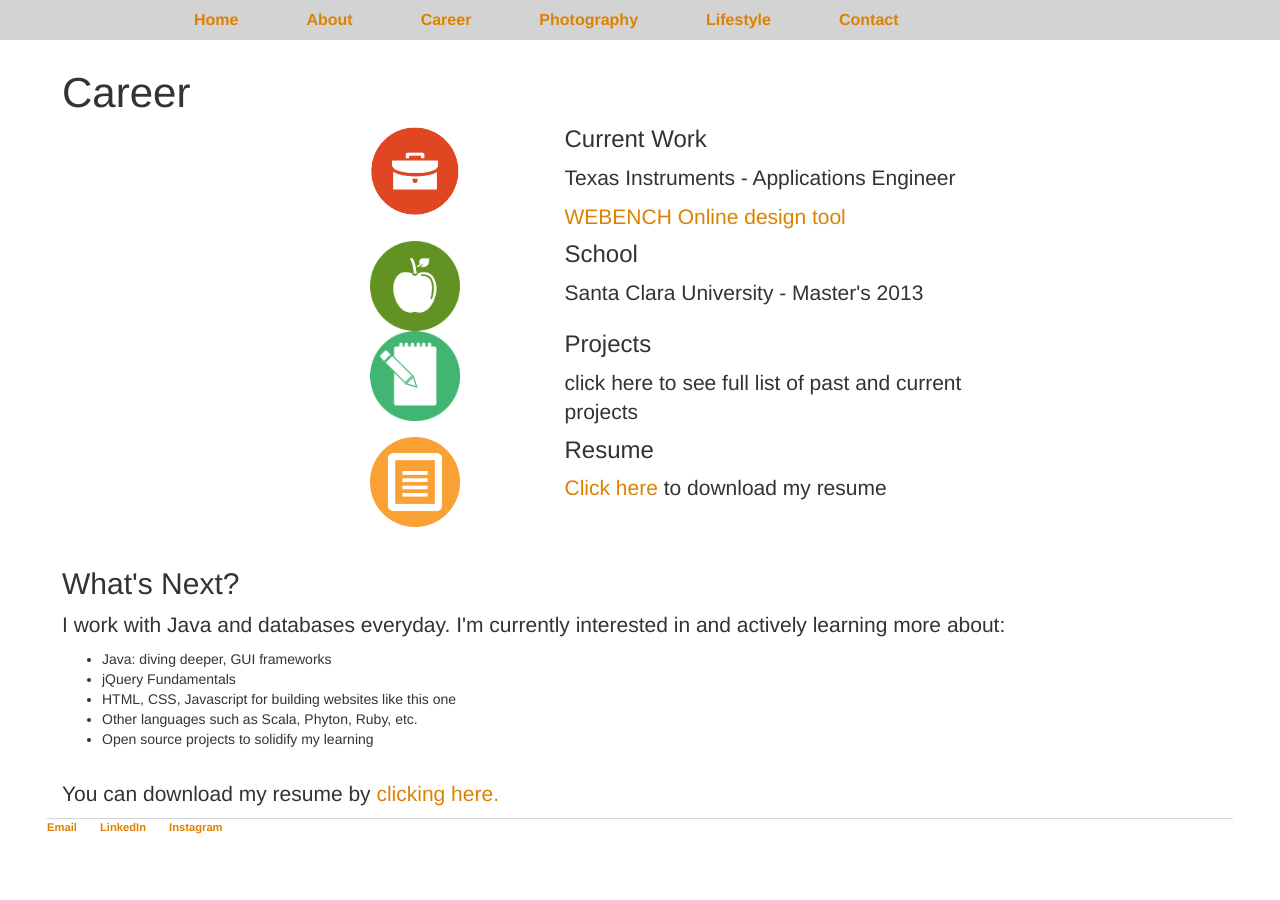
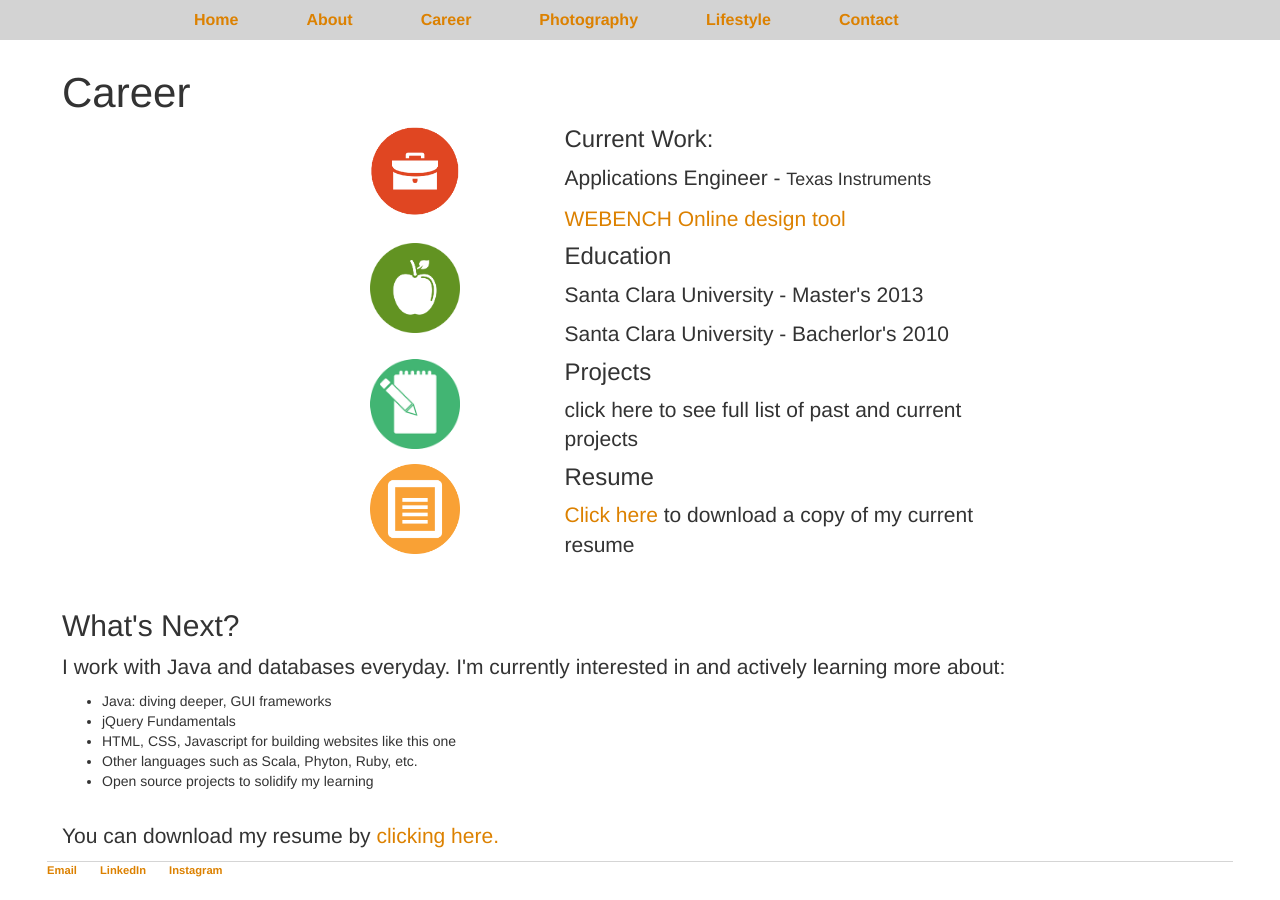
Before and after one commit to itsonlyjaz/itsonlyjaz.github.io, a Jekyll site: the page built from career/index.html, in a window 1280 px wide. Built offline with Jekyll 4.4.1, drawn with Linux system fonts in a browser that asks for light colours.

Commit message:
Update index.html

```diff
--- a/career/index.html
+++ b/career/index.html
@@ -26,8 +26,8 @@ title: jaz-marie
               <img class="icon" src="work2.png" alt="Icon">
             </div>
             <div class="col-lg-5 col-lg-offset-1">
-              <h3>Current Work</h3>
-              <p>Texas Instruments - Applications Engineer
+             <h3>Current Work:</h3>
+             <p>Applications Engineer - <small>Texas Instruments</small>
               <p><a href="http://www.ti.com/webench">WEBENCH Online design tool</a></p>
            </div>
          </div>
@@ -40,8 +40,9 @@ title: jaz-marie
               <img class="icon" src="education.png" alt="Icon">
             </div>
             <div class="col-lg-5 col-lg-offset-1">
-              <h3>School</h3>
+              <h3>Education</h3>
               <p>Santa Clara University - Master's 2013</p>
+             <p>Santa Clara University - Bacherlor's 2010</p>
             </div>
         </div>
         </section>
@@ -66,7 +67,8 @@ title: jaz-marie
             </div>
             <div class="col-lg-5 col-lg-offset-1">
               <h3>Resume</h3>
-              <p><a href="jlivingston_resume.pdf" target="_blank">Click here</a> to download my resume</p>
+              <p><a href="jlivingston_resume.pdf" target="_blank">Click here</a> to download a copy of my
+               current resume</p>
             </div>
          </div>
         </section>
```
